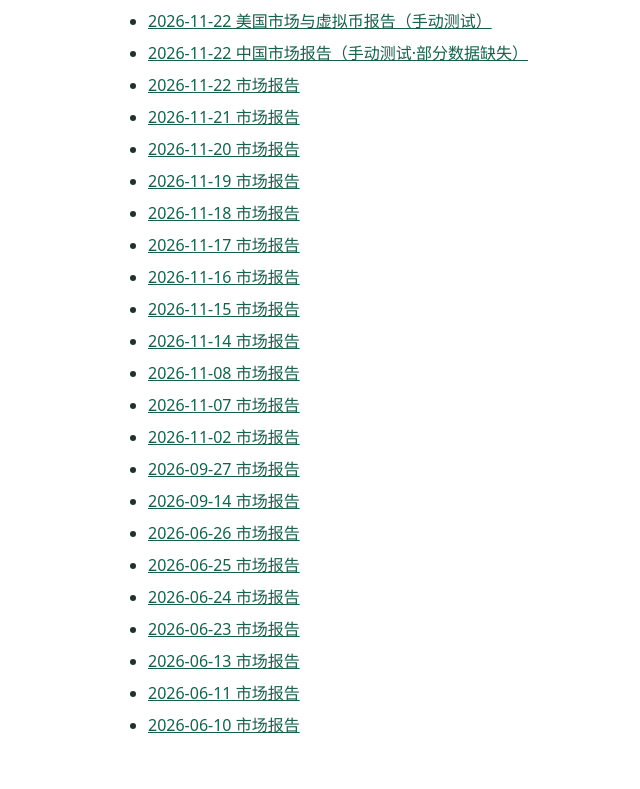
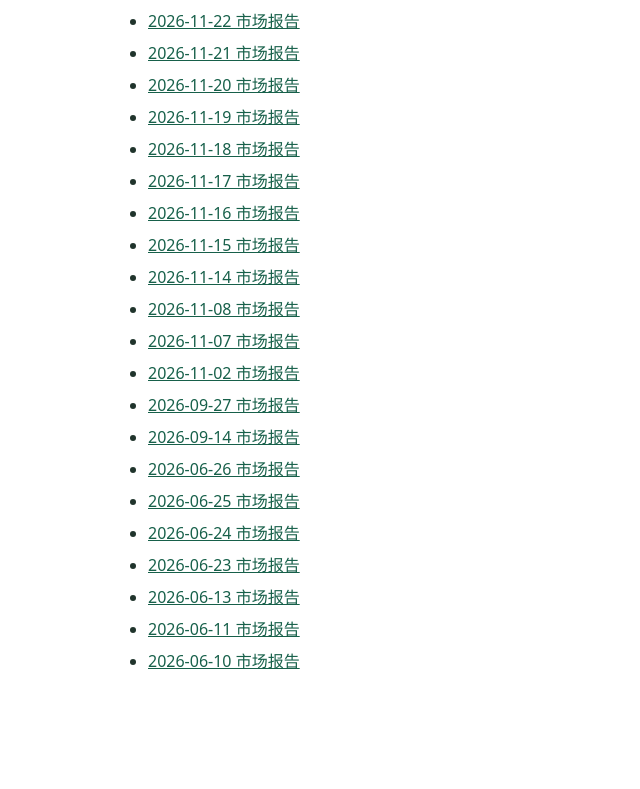
Before and after one commit to tidb100/lzjc, a plain HTML site: page docs/index.html in a window 1280 px wide. Shown: the part 110-899 px from the top of the page, without its empty margins (196-836 px from the left). After the commit the page ends 835 px from the top, so only its background shows below. Drawn offline with Linux system fonts and the light colour scheme.

Commit message:
Remove test reports from docs index

```diff
--- a/docs/index.html
+++ b/docs/index.html
@@ -14,8 +14,6 @@
   <main>
     <h1>每日中美市场投资参考</h1>
     <ul>
-      <li><a href="us_crypto_market_report_2026-11-22_test.html">2026-11-22 美国市场与虚拟币报告（手动测试）</a></li>
-      <li><a href="china_market_report_2026-11-22_test.html">2026-11-22 中国市场报告（手动测试·部分数据缺失）</a></li>
       <li><a href="daily_market_report_2026-11-22.html">2026-11-22 市场报告</a></li>
       <li><a href="daily_market_report_2026-11-21.html">2026-11-21 市场报告</a></li>
       <li><a href="daily_market_report_2026-11-20.html">2026-11-20 市场报告</a></li>
```
